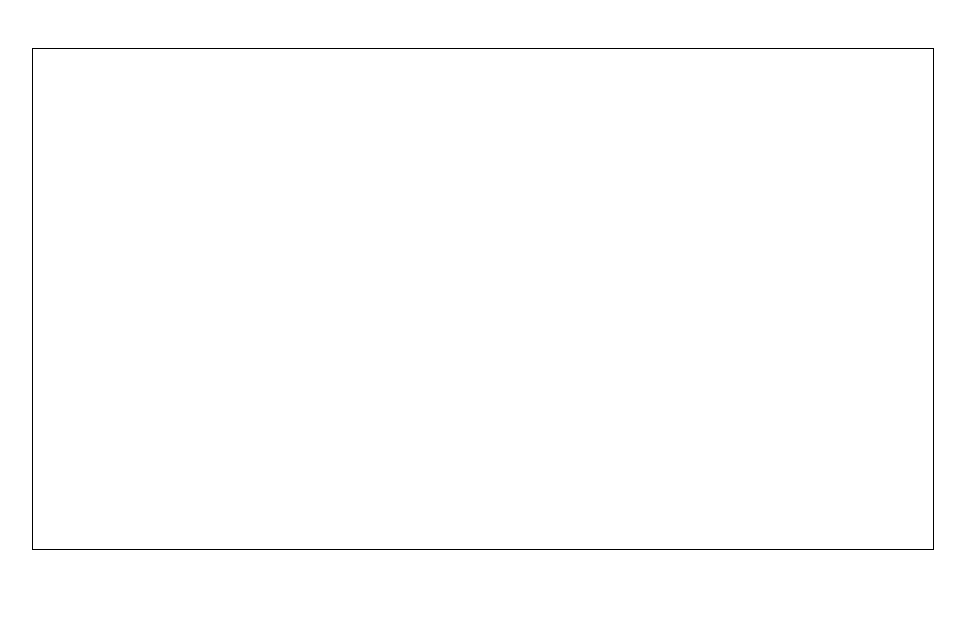
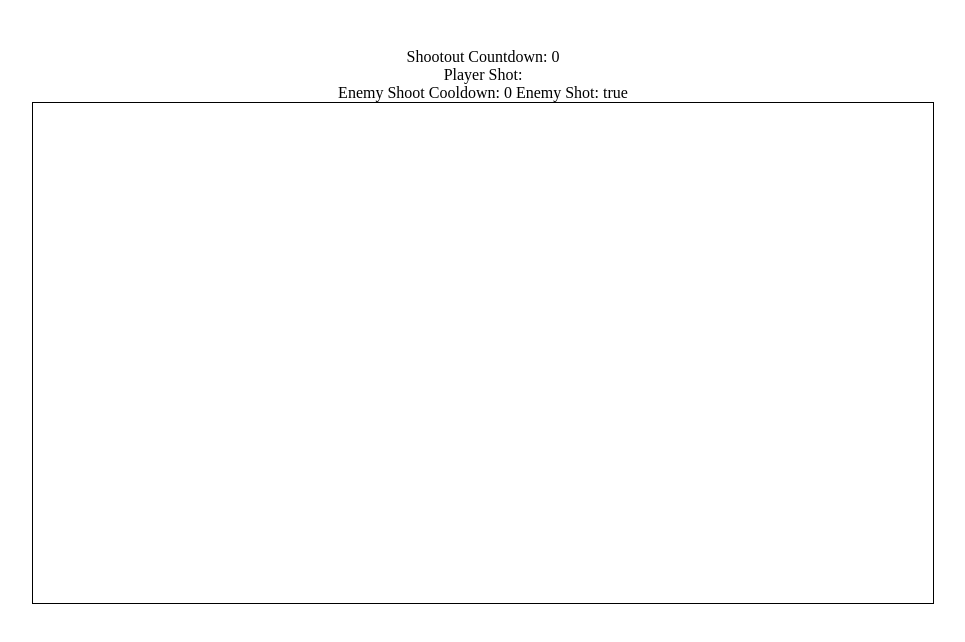
Before and after one commit to jeremylach/the-outlaw-leap-labs, a plain HTML site: page index.html in a window 1280 px wide. Shown: the whole page, without its empty margins (157-1122 px from the left). Drawn offline with Linux system fonts and the light colour scheme.

Commit message:
added some visual feedback above the game viewport

```diff
--- a/index.html
+++ b/index.html
@@ -5,6 +5,12 @@
 </head>
 <body>
 <div id="content">
+    <div>Shootout Countdown: <span id="shootoutcountdown"></span></div>
+    <div>Player Shot: <span id="playershot"></span></div>
+    <div>
+        Enemy Shoot Cooldown: <span id="enemyshootcountdown"></span>
+        Enemy Shot: <span id="enemyshot"></span><br/>
+    </div>
     <canvas id="viewport" width="900" height="500"></canvas>
 </div>
 </body>
--- a/js/engine.js
+++ b/js/engine.js
@@ -13,14 +13,14 @@ function Game(enemyAI) {
     this.bgMusic.loop = true;
     this.bgMusic.play();
 
-    this.shootCountdown = 300;
+    this.shootCountdown = 600;
     this.readyToShoot = false;
 
     this.playerShootInput = false;
     this.playerShot = false;
 
     this.enemyAI = enemyAI;
-    this.enemyShootCountdown = 90; // For AI
+    this.enemyShootCountdown = 200; // For AI
     this.enemyShootInput = false;
     this.enemyShot = false;
 
@@ -55,6 +55,11 @@ function Game(enemyAI) {
     // Update the game for one tick of the world time.
     this.update = function() {
 
+        $('#shootoutcountdown').html(this.shootCountdown);
+        $('#playershot').html(this.playerShot);
+        $('#enemyshootcountdown').html(this.enemyShootCountdown);
+        $('#enemyshot').html(this.enemyShot);
+
         // If the shoot countdown is over, stop the
         // music and allow the player to shoot.
         if(this.shootCountdown <= 0) {
@@ -66,7 +71,7 @@ function Game(enemyAI) {
         }
 
         // If the enemy is under AI control.
-        if(this.enemyAI) {
+        if(this.enemyAI && this.readyToShoot) {
 
             // If the enemy is ready to shoot, make them shoot.
             if(this.enemyShootCountdown <= 0) {
@@ -107,7 +112,8 @@ function Game(enemyAI) {
     // Run the game.
     this.run = function() {
 
-        var gameInterval = setInterval(this.gameLoop, 1000 / Game.fps);
+        gameRef = this;
+        var gameInterval = setInterval(function() { gameRef.gameLoop(); }, 1000 / Game.fps);
     }
 
     // Stop the game.
@@ -125,5 +131,5 @@ $(document).ready(function(){
 
     // Create a new game and run it.
     var game = new Game(true);
-    //game.run();
+    game.run();
 });
```
